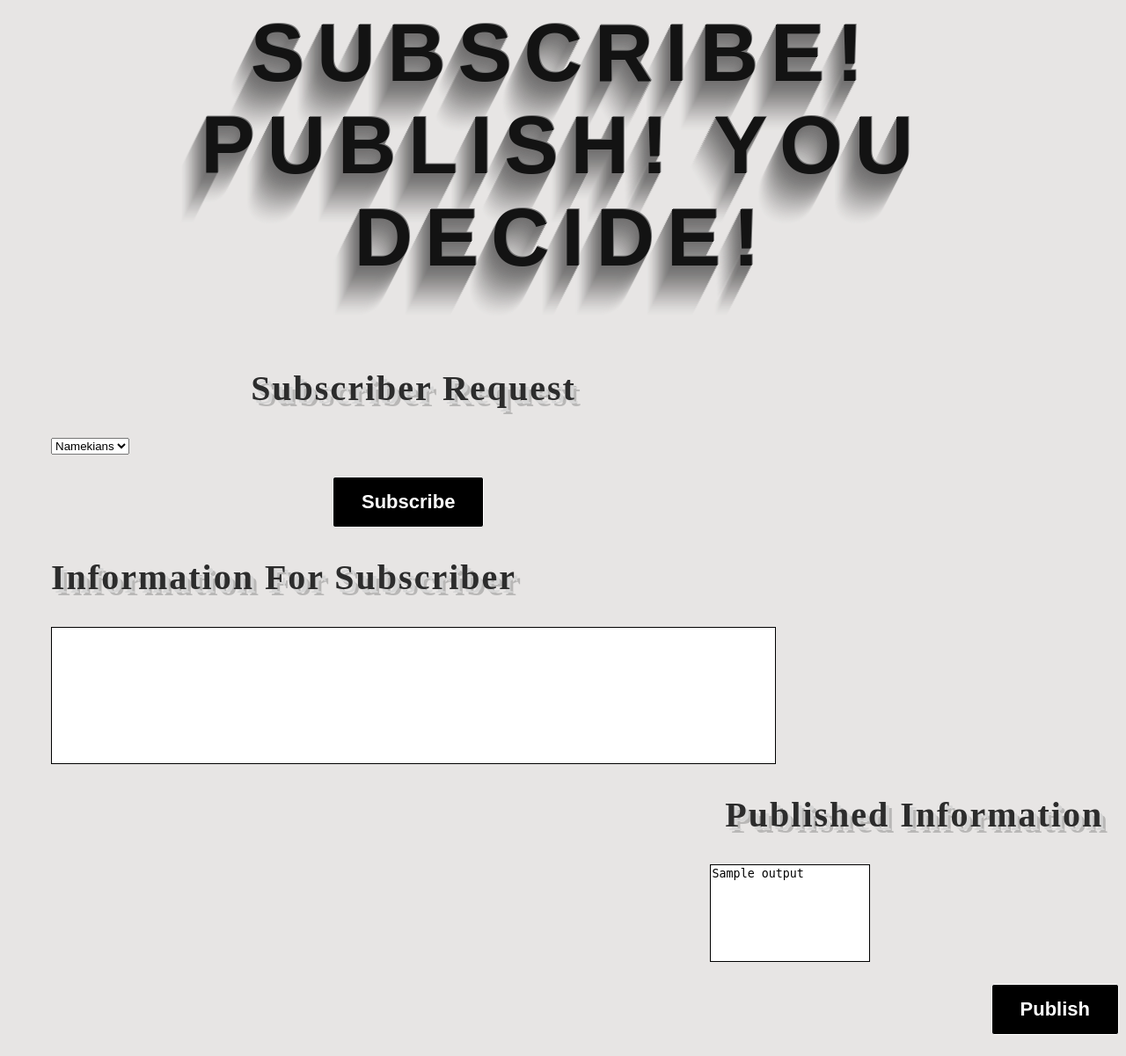
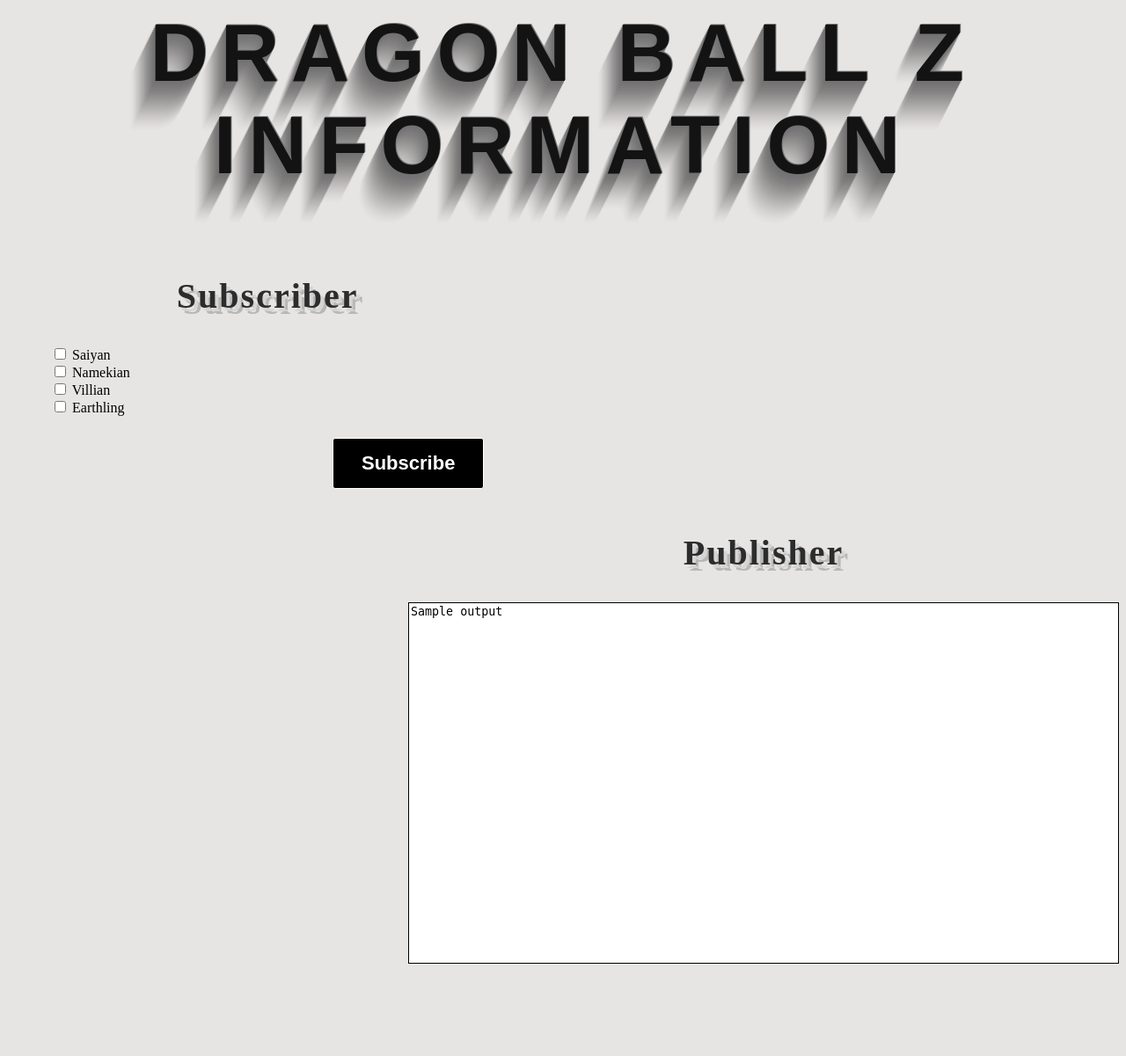
Before and after one commit to jaredpaul/Rub_a_Pub_Sub, a Flask app: template Phase2/templates/pubsub.html in a window 1280 px wide. Shown: the whole page at 88% size. After the commit the page ends 1096 px from the top, so only its background shows below. Run offline with Flask 2, Linux system fonts and the light colour scheme; the template is opened without the code that fills it: most values are stand-ins (such as "Sample title", 1, 10 or a date in 2020).

Commit message:
Added checkboxes and verified that server detects button clicks

```diff
--- a/Phase2/main.py
+++ b/Phase2/main.py
@@ -2,6 +2,11 @@
 import docker
 import os
 app = Flask(__name__, static_url_path='')
+
+broker = {"saiyans": "",
+            "namekians": "",
+            "earthlings": "",
+            "villians": ""}
 
 @app.route('/js/<path:path>')
 def send_js(path):
@@ -10,6 +15,11 @@
 @app.route('/css/<path:path>')
 def send_css(path):
     return send_from_directory('css', path)
+
+
+@app.route('/')
+def result():
+    return render_template("pubsub.html")
 #
 # @app.route('/publish')
 # def result2():
@@ -20,12 +30,13 @@
 @app.route('/', methods=['GET', 'POST'])
 def getUserInput():
     # Get user input from front end
-    text = request.form.get('fighterz')
-    subscribe(text)
-    return render_template("pubsub.html", output=str(text))
-
-def subscribe(text):
-    return render_template("pubsub.html", output=str(text))
+    # text = request.form['box']
+    # dispInput(text)
+    if (request.form.get('saiyan') == 'saiyan'):
+        print("saiyan is selected")
+    if (request.form.get('namekian') == 'namekian'):
+        print("namekian is selected")
+    return render_template("pubsub.html")
 
 
 if __name__ == '__main__':
--- a/Phase2/templates/pubsub.html
+++ b/Phase2/templates/pubsub.html
@@ -1,42 +1,49 @@
 <head>
-  <meta charset="utf-8">
-  <title>Phase 2 Input</title>
-  <link rel="stylesheet" href="/css/styles.css">
-</head>
+
+  <head>
+    <meta charset="utf-8">
+    <title>Phase 2 Input</title>
+    <link rel="stylesheet" href="/css/styles.css">
+  </head>
 
 <body>
 
-  <h1>Subscribe! Publish! You Decide!</h1>
+  <h1>Dragon Ball Z Information</h1>
 
 
   <div id="inline-div">
 
 
     <div class="left-div">
-      <h2 align="center">Subscriber Request</h2>
+      <h2 align="center">Subscriber</h2>
       <form method="POST">
-	<select name="fighterz" align="center">
-        <option value="Namekians">Namekians</option>
-        <option value="Saiyans">Saiyans</option>
-        <option value="Earthlings">Earthlinngs</option>
-        <option value="Villains">Villains</option>
-        </select>
-        <button id="runButton" type=submit align="center">Subscribe</button>
+
+          <input type="checkbox" name="saiyan" value="saiyan" autocomplete="off"> Saiyan<br>
+          <input type="checkbox" name="namekian" value="namekian" autocomplete="off"> Namekian<br>
+          <input type="checkbox" name="villian" value="villian" autocomplete="off"> Villian<br>
+          <input type="checkbox" name="earthling" value="earthling" autocomplete="off"> Earthling
+          <!-- <textarea class='form-control' name="box" rows='27' cols=98></textarea>-->
+          <button id="runButton" type=submit align="center">Subscribe</button>
+
       </form>
-      <h2 align="cener">Information For Subscriber</h2>
-      <textarea name="published info for subscriber" rows="10" cols="100" ></textarea>
     </div>
 
 
+
+
+
     <div class="right-div">
-      <h2 align="center">Published Information</h2>
-      <form method="POST">
+      <h2 align="center">Publisher</h2>
       <label for="ControlTextAreaOutput"></label>
-      <textarea name="output" rows="7" cols="20" >{{output}}</textarea>
-      <button id="publishButton" type=submit align="center">Publish</button>
-      </form>
+      <textarea name="output" rows="27" cols="98">{{output}}</textarea>
     </div>
+
+    <div style="clear: both;"></div>
+
+  </div>
 
 </body>
 
+
+
 </html>
```
